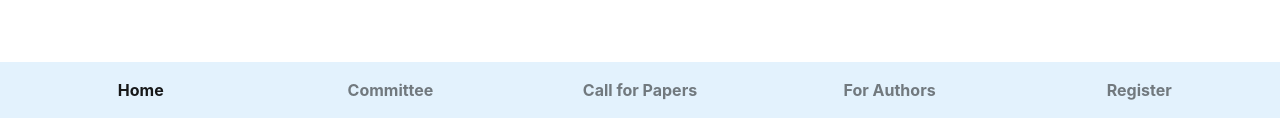
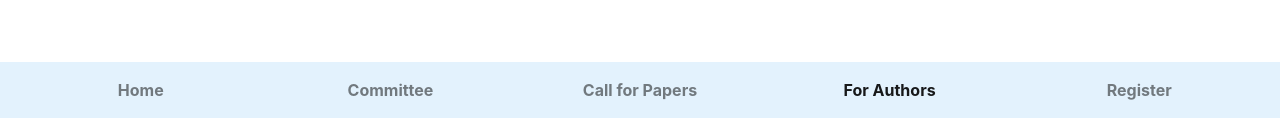
Before and after one commit to ieeejmi/icpeca, a plain HTML site: page authors.html in a window 1280 px wide. Shown: the part 434-566 px from the top of the page. Drawn offline with nearby package versions, Linux system fonts and the light colour scheme.

Commit message:
Update authors.html

```diff
--- a/authors.html
+++ b/authors.html
@@ -48,10 +48,10 @@
         </button>
         <div class="collapse navbar-collapse" id="Navbar">
           <ul class="navbar-nav row w-100 mx-auto">
-            <li class="nav-item col active text-center"><a href="/" class="nav-link font-weight-bold">Home</a></li>
+            <li class="nav-item col text-center"><a href="/" class="nav-link font-weight-bold">Home</a></li>
             <li class="nav-item col text-center"><a href="/committee.html" class="nav-link font-weight-bold">Committee</a></li>
             <li class="nav-item col text-center"><a href="/papers.html" class="nav-link font-weight-bold">Call for Papers</a></li>
-            <li class="nav-item col text-center"><a href="/authors.html" class="nav-link font-weight-bold">For Authors</a></li>
+            <li class="nav-item col active text-center"><a href="/authors.html" class="nav-link font-weight-bold">For Authors</a></li>
             <li class="nav-item col text-center"><a href="/register.html" class="nav-link font-weight-bold">Register</a></li>
           </ul>
         </div>
```
